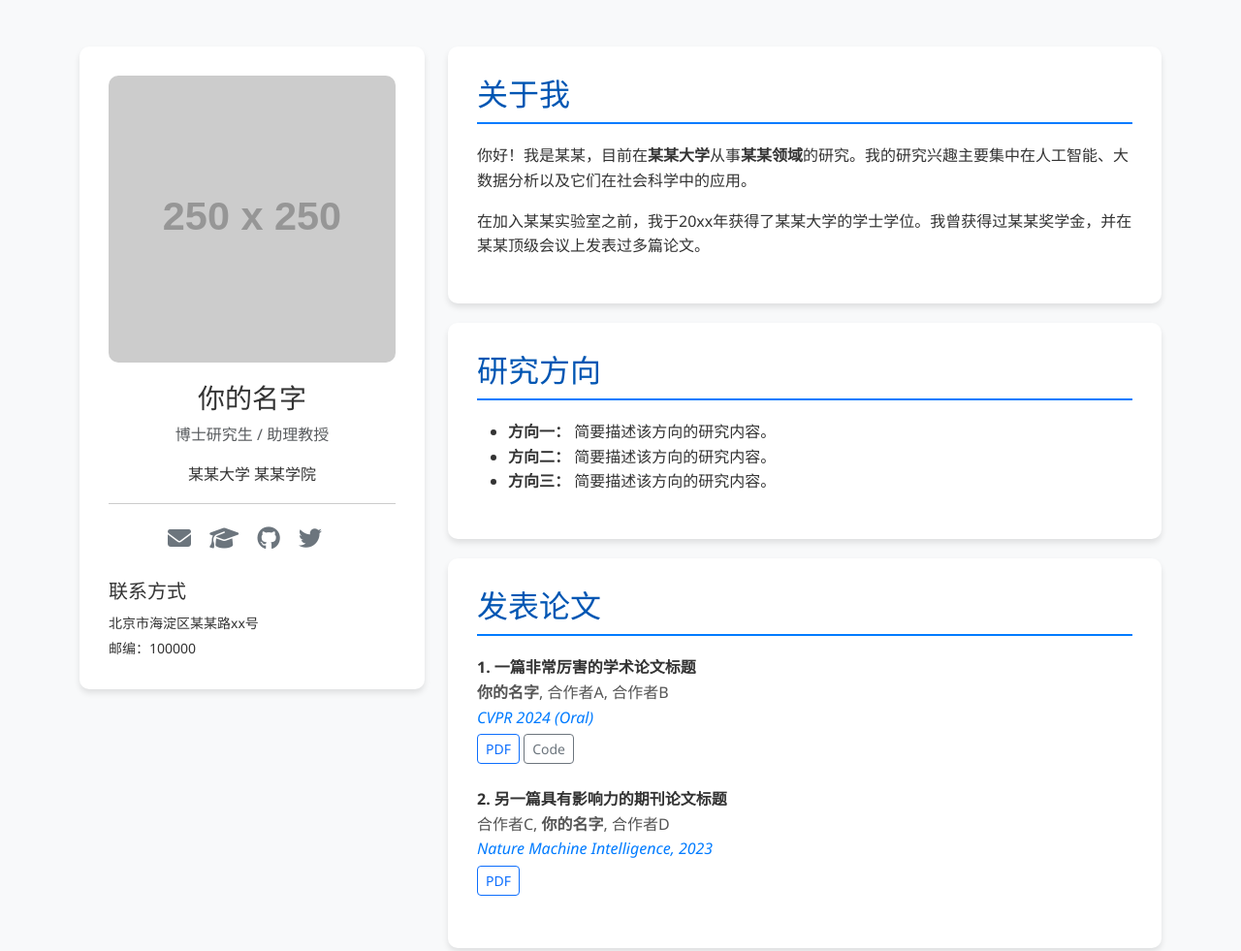
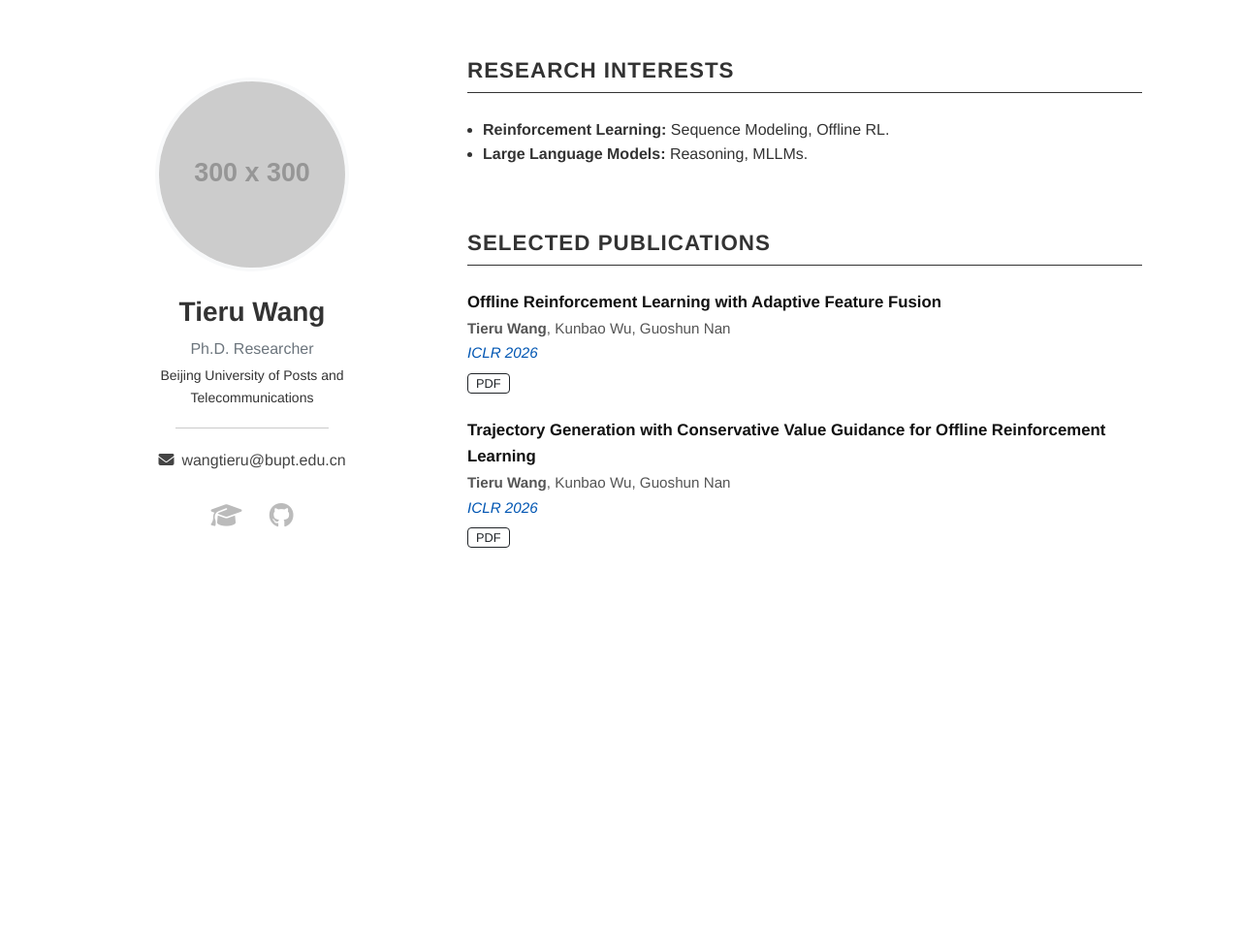
Before and after one commit to wangtieru2/wangtieru2.github.io, a plain HTML site: page index.html in a window 1280 px wide. Shown: the top 981 px of the page at 97% size. After the commit the page ends 800 px from the top, so only its background shows below. Drawn offline with nearby package versions, Linux system fonts and the light colour scheme; placeholder pictures from the web are drawn by us.

Commit message:
Update index.html

```diff
--- a/index.html
+++ b/index.html
@@ -1,107 +1,177 @@
 <!DOCTYPE html>
-<html lang="zh-CN">
+<html lang="en">
+
 <head>
     <meta charset="UTF-8">
     <meta name="viewport" content="width=device-width, initial-scale=1.0">
-    <title>你的名字 | 个人学术主页</title>
+    <title>Your Name | Academic Homepage</title>
+    <link href="https://cdn.jsdelivr.net/npm/bootstrap@5.3.0/dist/css/bootstrap.min.css" rel="stylesheet">
+    <link rel="stylesheet" href="https://cdnjs.cloudflare.com/ajax/libs/font-awesome/6.4.0/css/all.min.css">
+    <style>
+        body {
+            font-family: 'Helvetica Neue', Helvetica, Arial, sans-serif;
+            line-height: 1.6;
+            color: #333;
+            background-color: #ffffff;
+            padding-top: 60px;
+        }
 
-    <!-- 引入 Bootstrap CSS 提升样式 -->
-    <link href="https://cdn.jsdelivr.net/npm/bootstrap@5.3.0/dist/css/bootstrap.min.css" rel="stylesheet">
-    <!-- 引入 FontAwesome 图标 (用于显示邮件、Google Scholar等图标) -->
-    <link rel="stylesheet" href="https://cdnjs.cloudflare.com/ajax/libs/font-awesome/6.4.0/css/all.min.css">
+        .sidebar {
+            position: -webkit-sticky;
+            position: sticky;
+            top: 60px;
+            padding: 20px;
+            text-align: center;
+        }
 
-    <style>
-        body { font-family: 'Segoe UI', Tahoma, Geneva, Verdana, sans-serif; line-height: 1.6; color: #333; background-color: #f8f9fa; }
-        .sidebar { background: #fff; padding: 30px; border-radius: 10px; box-shadow: 0 4px 6px rgba(0,0,0,0.1); }
-        .profile-img { width: 100%; border-radius: 10px; margin-bottom: 20px; }
-        .content-section { background: #fff; padding: 30px; border-radius: 10px; box-shadow: 0 4px 6px rgba(0,0,0,0.1); margin-bottom: 20px; }
-        h2 { border-bottom: 2px solid #007bff; padding-bottom: 10px; margin-bottom: 20px; color: #0056b3; }
-        .pub-title { font-weight: bold; }
-        .pub-authors { color: #555; }
-        .pub-venue { font-style: italic; color: #007bff; }
-        .social-links a { font-size: 24px; margin-right: 15px; color: #6c757d; transition: 0.3s; }
-        .social-links a:hover { color: #007bff; }
+        .profile-img {
+            width: 85%;
+            max-width: 200px;
+            border-radius: 50%;
+            margin-bottom: 25px;
+            border: 4px solid #f8f9fa;
+            transition: 0.3s;
+        }
+
+        .profile-img:hover {
+            transform: scale(1.02);
+        }
+
+        .content-section {
+            padding: 0 20px 40px 20px;
+            margin-bottom: 10px;
+        }
+
+        h2 {
+            font-size: 1.4rem;
+            font-weight: 700;
+            border-bottom: 1.5px solid #333;
+            padding-bottom: 8px;
+            margin-bottom: 25px;
+            text-transform: uppercase;
+            letter-spacing: 1px;
+        }
+
+        .pub-item {
+            margin-bottom: 25px;
+        }
+
+        .pub-title {
+            font-weight: 600;
+            font-size: 1.05rem;
+            display: block;
+            color: #111;
+        }
+
+        .pub-authors {
+            color: #555;
+            font-size: 0.95rem;
+        }
+
+        .pub-venue {
+            font-style: italic;
+            color: #0056b3;
+            font-size: 0.95rem;
+            font-weight: 500;
+        }
+
+        .email-link {
+            color: #444;
+            text-decoration: none;
+            font-size: 1rem;
+            transition: 0.3s;
+        }
+
+        .email-link:hover {
+            color: #007bff;
+        }
+
+        .social-links a {
+            font-size: 1.6rem;
+            margin: 0 12px;
+            color: #bbb;
+            transition: 0.3s;
+        }
+
+        .social-links a:hover {
+            color: #007bff;
+        }
+
+        @media (max-width: 768px) {
+            .sidebar {
+                position: relative;
+                top: 0;
+                margin-bottom: 50px;
+            }
+        }
     </style>
 </head>
+
 <body>
 
-<div class="container my-5">
+    <div class="container">
         <div class="row">
-        <!-- 左侧栏：个人信息 -->
+            <!-- Sidebar -->
             <div class="col-md-4">
-            <div class="sidebar text-center">
-                <!-- 替换为你的照片链接 -->
-                <img src="https://via.placeholder.com/250" alt="Profile Picture" class="profile-img">
-                <h3>你的名字</h3>
-                <p class="text-muted">博士研究生 / 助理教授</p>
-                <p>某某大学 某某学院</p>
-                <hr>
+                <div class="sidebar">
+                    <img src="https://via.placeholder.com/300" alt="Your Name" class="profile-img">
+                    <h3 class="fw-bold">Tieru Wang</h3>
+                    <p class="text-secondary mb-1">Ph.D. Researcher</p>
+                    <p class="small">Beijing University of Posts and Telecommunications</p>
+
+                    <hr style="width: 50%; margin: 20px auto;">
+
+                    <div class="mb-4">
+                        <a href="mailto:your-email@bupt.edu.cn" class="email-link">
+                            <i class="fas fa-envelope me-2"></i>wangtieru@bupt.edu.cn
+                        </a>
+                    </div>
+
                     <div class="social-links">
-                    <a href="mailto:your-email@example.com" title="Email"><i class="fas fa-envelope"></i></a>
-                    <a href="https://scholar.google.com/" target="_blank" title="Google Scholar"><i class="fas fa-graduation-cap"></i></a>
-                    <a href="https://github.com/" target="_blank" title="GitHub"><i class="fab fa-github"></i></a>
-                    <a href="https://twitter.com/" target="_blank" title="Twitter"><i class="fab fa-twitter"></i></a>
-                </div>
-                <div class="mt-4 text-start">
-                    <h5>联系方式</h5>
-                    <small>北京市海淀区某某路xx号<br>邮编：100000</small>
+                        <a href="https://scholar.google.com/" target="_blank"><i class="fas fa-graduation-cap"></i></a>
+                        <a href="https://github.com/wangtieru2/" target="_blank"><i class="fab fa-github"></i></a>
                     </div>
                 </div>
             </div>
 
-        <!-- 右侧栏：主要内容 -->
+            <!-- Main Content -->
             <div class="col-md-8">
-            <!-- 个人简介 -->
+
+                <!-- Research Interests -->
                 <div class="content-section">
-                <h2>关于我</h2>
-                <p>你好！我是某某，目前在<strong>某某大学</strong>从事<strong>某某领域</strong>的研究。我的研究兴趣主要集中在人工智能、大数据分析以及它们在社会科学中的应用。</p>
-                <p>在加入某某实验室之前，我于20xx年获得了某某大学的学士学位。我曾获得过某某奖学金，并在某某顶级会议上发表过多篇论文。</p>
-            </div>
-
-            <!-- 研究方向 -->
-            <div class="content-section">
-                <h2>研究方向</h2>
-                <ul>
-                    <li><strong>方向一：</strong> 简要描述该方向的研究内容。</li>
-                    <li><strong>方向二：</strong> 简要描述该方向的研究内容。</li>
-                    <li><strong>方向三：</strong> 简要描述该方向的研究内容。</li>
+                    <h2>Research Interests</h2>
+                    <ul class="ps-3">
+                        <li><strong>Reinforcement Learning:</strong> Sequence Modeling, Offline RL.</li>
+                        <li><strong>Large Language Models:</strong> Reasoning, MLLMs.</li>
                     </ul>
                 </div>
 
-            <!-- 发表论文 -->
+                <!-- Publications -->
                 <div class="content-section">
-                <h2>发表论文</h2>
-                <div class="mb-4">
-                    <div class="pub-title">1. 一篇非常厉害的学术论文标题</div>
-                    <div class="pub-authors"><strong>你的名字</strong>, 合作者A, 合作者B</div>
-                    <div class="pub-venue">CVPR 2024 (Oral)</div>
-                    <a href="#" class="btn btn-sm btn-outline-primary mt-1">PDF</a> <a href="#" class="btn btn-sm btn-outline-secondary mt-1">Code</a>
+                    <h2>Selected Publications</h2>
+
+                    <div class="pub-item">
+                        <span class="pub-title">Offline Reinforcement Learning with Adaptive Feature Fusion</span>
+                        <span class="pub-authors"><strong>Tieru Wang</strong>, Kunbao Wu, Guoshun Nan</span><br>
+                        <span class="pub-venue">ICLR 2026</span><br>
+                        <a href="#" class="btn btn-sm btn-outline-dark mt-2 py-0 px-2"
+                            style="font-size: 0.8rem;">PDF</a>
                     </div>
 
-                <div class="mb-4">
-                    <div class="pub-title">2. 另一篇具有影响力的期刊论文标题</div>
-                    <div class="pub-authors">合作者C, <strong>你的名字</strong>, 合作者D</div>
-                    <div class="pub-venue">Nature Machine Intelligence, 2023</div>
-                    <a href="#" class="btn btn-sm btn-outline-primary mt-1">PDF</a>
+                    <div class="pub-item">
+                        <span class="pub-title">Trajectory Generation with Conservative Value Guidance for Offline
+                            Reinforcement Learning</span>
+                        <span class="pub-authors"><strong>Tieru Wang</strong>, Kunbao Wu, Guoshun Nan</span><br>
+                        <span class="pub-venue">ICLR 2026</span><br>
+                        <a href="#" class="btn btn-sm btn-outline-dark mt-2 py-0 px-2"
+                            style="font-size: 0.8rem;">PDF</a>
                     </div>
                 </div>
 
-            <!-- 教育经历 -->
-            <div class="content-section">
-                <h2>教育经历</h2>
-                <ul>
-                    <li><strong>博士</strong>, 某某大学, 2021 - 至今</li>
-                    <li><strong>硕士</strong>, 某某大学, 2018 - 2021</li>
-                    <li><strong>学士</strong>, 某某大学, 2014 - 2018</li>
-                </ul>
-            </div>
             </div>
         </div>
     </div>
 
-<footer class="text-center py-4 text-muted">
-    &copy; 2024 你的名字. Powered by GitHub Pages.
-</footer>
+</body>
 
-</body>
 </html>
```
Lines whose indentation alone changed are shown as unchanged.
